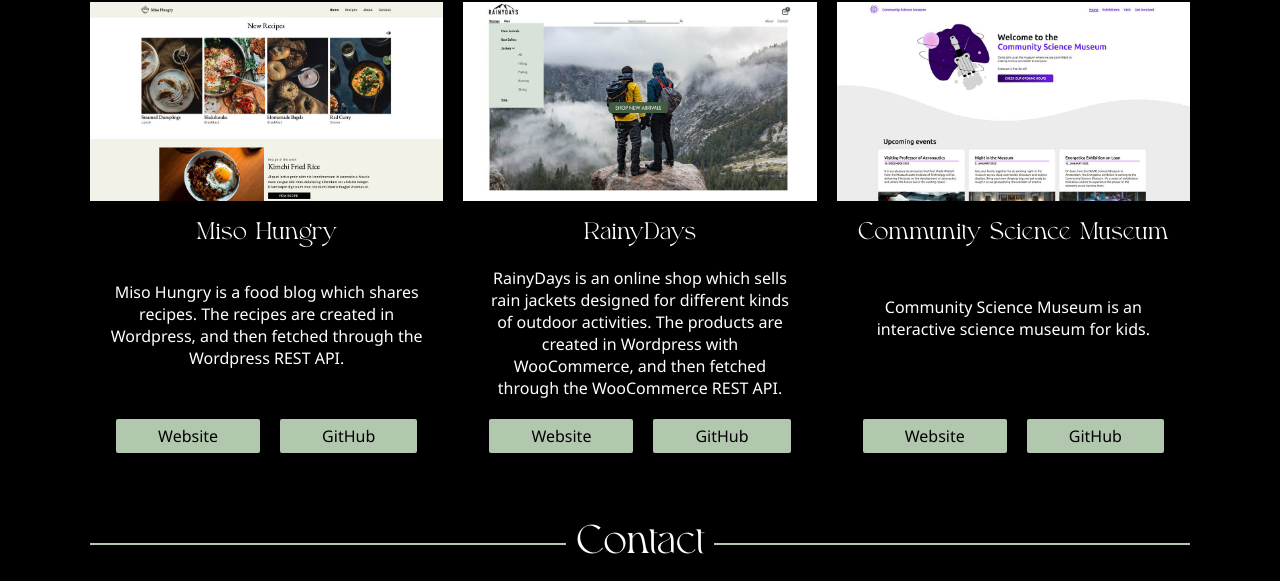
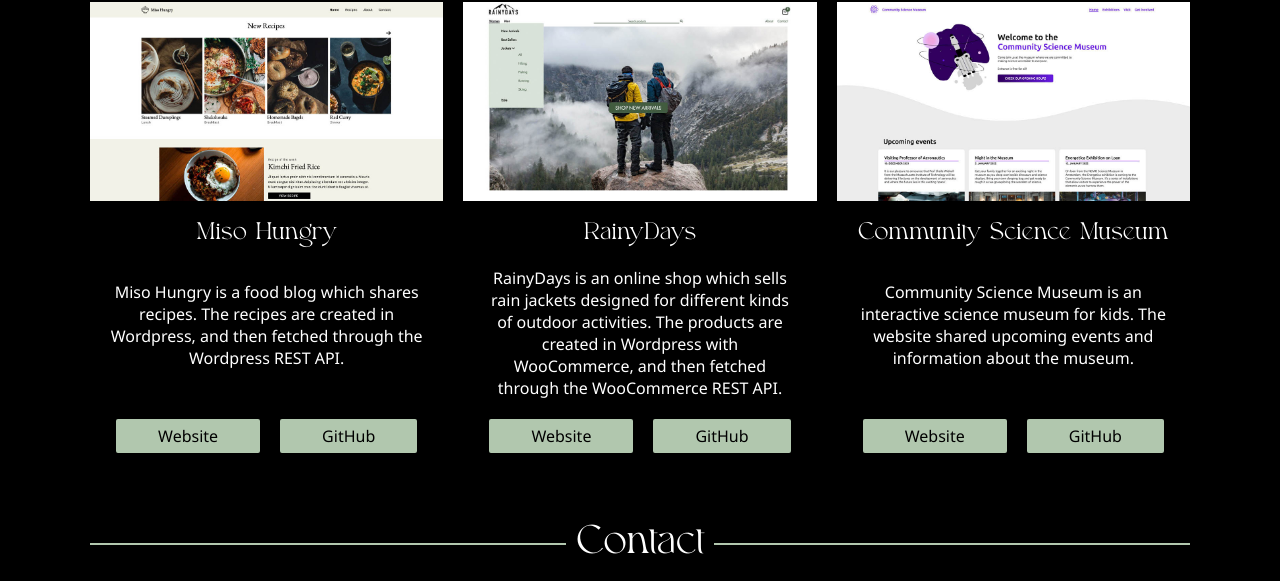
Before and after one commit to asimenstad/asimenstad.github.io, a plain HTML site: page index.html in a window 1280 px wide. Shown: the part 516-1097 px from the top of the page. Drawn offline with Linux system fonts and the light colour scheme; a web font is replaced by a local one.

Commit message:
Update index.html

```diff
--- a/index.html
+++ b/index.html
@@ -4,6 +4,7 @@
     <meta charset="UTF-8" />
     <meta http-equiv="X-UA-Compatible" content="IE=edge" />
     <meta name="viewport" content="width=device-width, initial-scale=1.0" />
+    <meta name="description" content="Anna Simenstad | Front-end developer" />
     <script src="https://kit.fontawesome.com/0c995894a1.js" crossorigin="anonymous"></script>
     <link rel="stylesheet" href="css/styles.css" />
     <link rel="stylesheet" href="css/media.css" />
@@ -72,7 +73,10 @@
         <div class="card">
           <div class="card-info">
             <h3>Community Science Museum</h3>
-            <p>Community Science Museum is an interactive science museum for kids.</p>
+            <p>
+              Community Science Museum is an interactive science museum for kids. The website shared upcoming events and
+              information about the museum.
+            </p>
             <div class="card-links">
               <a href="https://gallant-bardeen-5a3f28.netlify.app/" class="cta">Website</a>
               <a href="https://github.com/asimenstad/Semester-Project" class="cta">GitHub</a>
```
